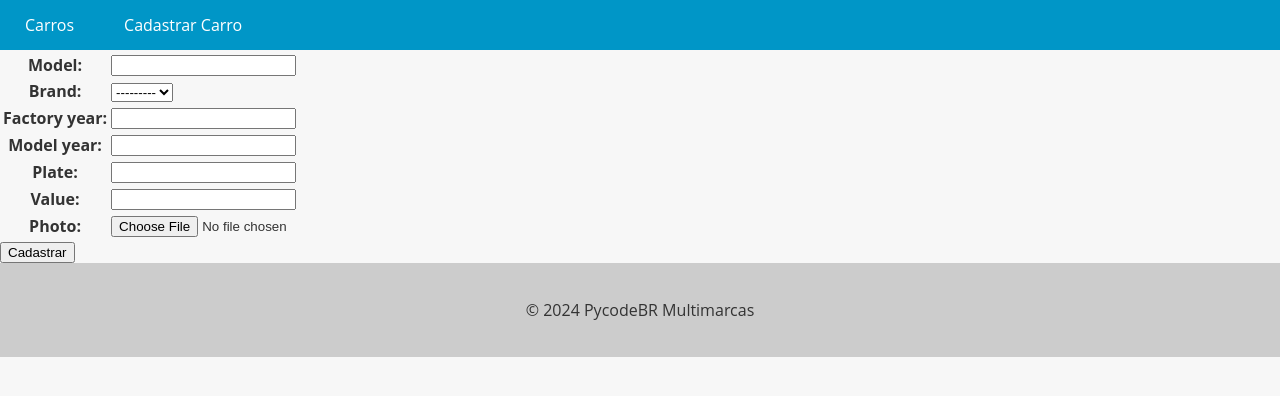
After one commit to ericsondevmaster/carros_django_master, a Django app: page /new_car/ in a window 1280 px wide. The commit adds this page. Shown: the top 396 px of the page. Run offline with Django 5.2, Linux system fonts and the light colour scheme; data that the repository does not hold is empty.

Commit message:
Creating form and finalizing car registration

```diff
--- a/app/templates/base.html
+++ b/app/templates/base.html
@@ -73,6 +73,7 @@
     <nav>
       <ul>
         <li><a href="{% url 'cars_list' %}">Carros</a></li>
+        <li><a href="{% url 'new_car' %}">Cadastrar Carro</a></li>
       </ul>
     </nav>
   </header>
--- /dev/null
+++ b/app/templates/new_car.html
@@ -0,0 +1,15 @@
+{% extends 'base.html' %}
+
+{% block content %}
+
+    <form method="post" enctype="multipart/form-data">
+        {% csrf_token %}
+
+        <table>
+            {{ new_car_form.as_table }}
+        </table>
+
+        <input type="submit" value="Cadastrar" class="btn btn-primary">
+    </form>
+
+{% endblock %}
--- a/app/urls.py
+++ b/app/urls.py
@@ -2,10 +2,11 @@ from django.contrib import admin
 from django.urls import path
 from django.conf import settings
 from django.conf.urls.static import static
-from cars.views import cars_view
+from cars.views import cars_view, new_car_view
 
 
 urlpatterns = [
     path('admin/', admin.site.urls),
     path('cars/', cars_view, name='cars_list'),
+    path('new_car/', new_car_view, name='new_car'),
 ] + static(settings.MEDIA_URL, document_root=settings.MEDIA_ROOT)
--- /dev/null
+++ b/cars/forms.py
@@ -0,0 +1,25 @@
+from django import forms
+from cars.models import Brand, Car
+
+
+class CarForm(forms.Form):
+    model = forms.CharField(max_length=200)
+    brand = forms.ModelChoiceField(Brand.objects.all())
+    factory_year = forms.IntegerField()
+    model_year = forms.IntegerField()
+    plate = forms.CharField(max_length=10)
+    value = forms.FloatField()
+    photo = forms.ImageField()
+
+    def save(self):
+        car = Car(
+            model=self.cleaned_data['model'],
+            brand=self.cleaned_data['brand'],
+            factory_year=self.cleaned_data['factory_year'],
+            model_year=self.cleaned_data['model_year'],
+            plate=self.cleaned_data['plate'],
+            value=self.cleaned_data['value'],
+            photo=self.cleaned_data['photo'],
+        )
+        car.save()
+        return car
--- a/cars/views.py
+++ b/cars/views.py
@@ -1,5 +1,6 @@
-from django.shortcuts import render
+from django.shortcuts import render, redirect
 from cars.models import Car
+from cars.forms import CarForm
 
 
 def cars_view(request):
@@ -14,3 +15,18 @@ def cars_view(request):
         'cars.html',
         {'cars': cars}
     )
+
+
+def new_car_view(request):
+    if request.method == 'POST':
+        new_car_form = CarForm(request.POST, request.FILES)
+        if new_car_form.is_valid():
+            new_car_form.save()
+            return redirect('cars_list')
+    else:
+        new_car_form = CarForm()
+    return render(
+        request,
+        'new_car.html',
+        {'new_car_form': new_car_form}
+    )
```
